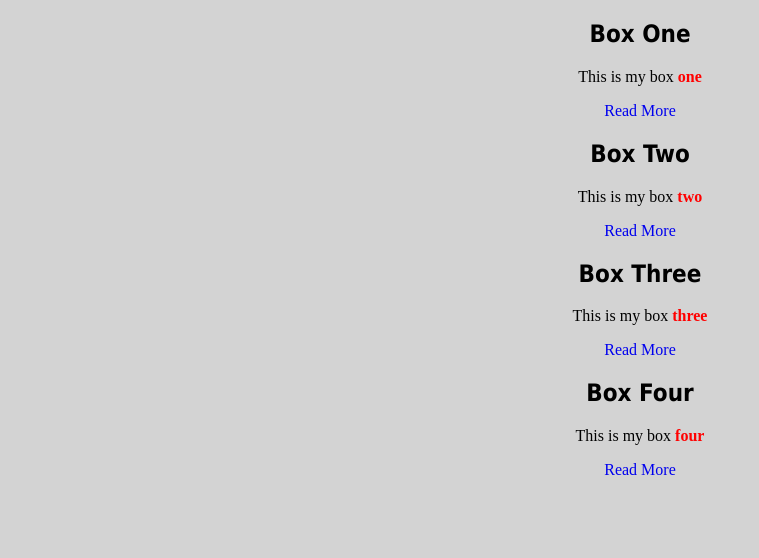
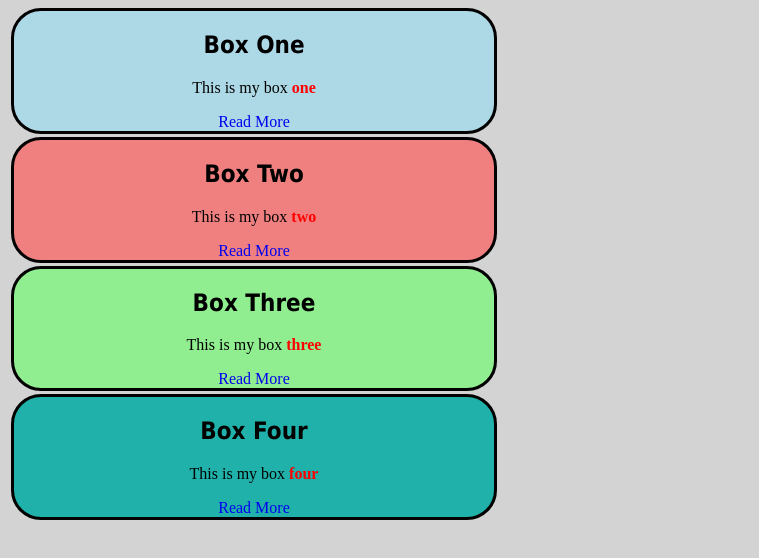
Before and after one commit to Tayorf/css-drills, a plain HTML site: page index.html in a window 1280 px wide. Shown: the whole page, without its empty margins (0-759 px from the left). Drawn offline with Linux system fonts and the light colour scheme.

Commit message:
box styling

```diff
--- a/styles.css
+++ b/styles.css
@@ -25,3 +25,22 @@ span{
     color:red;
     font-weight: 700;
 }
+.boxes{
+    margin: 3px;
+    padding: 4;
+    border-style: solid;
+    border-color: black;
+    border-radius: 30px;
+    width: 30em;
+}
+#box1{
+    background-color: lightblue;
+}
+#box2
+{background-color: lightcoral;}
+#box3{
+    background-color: lightgreen;
+}
+#box4{
+    background-color: lightseagreen;
+}
```
Also changed, not shown: index.html (+2 -0 lines).
